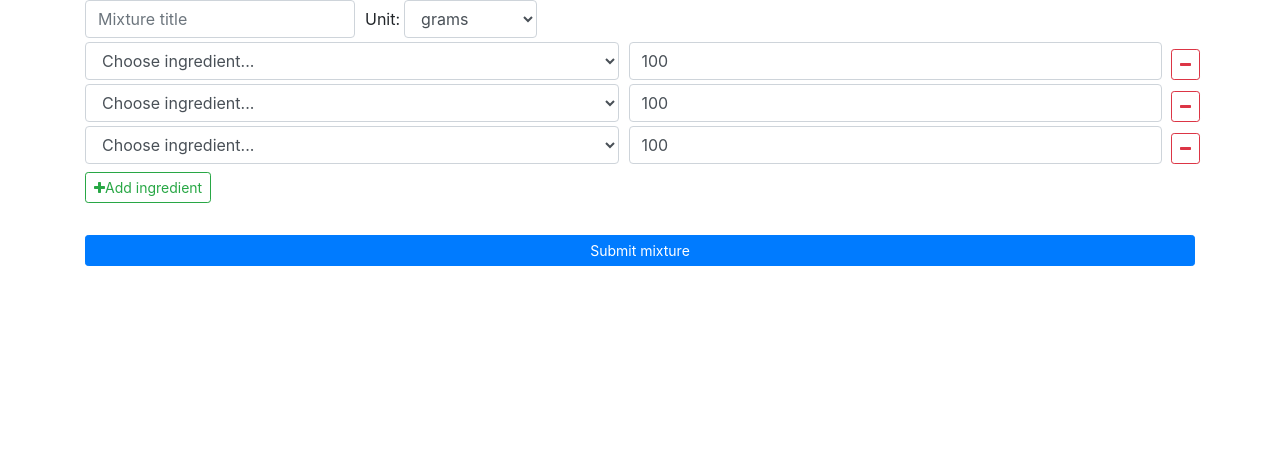
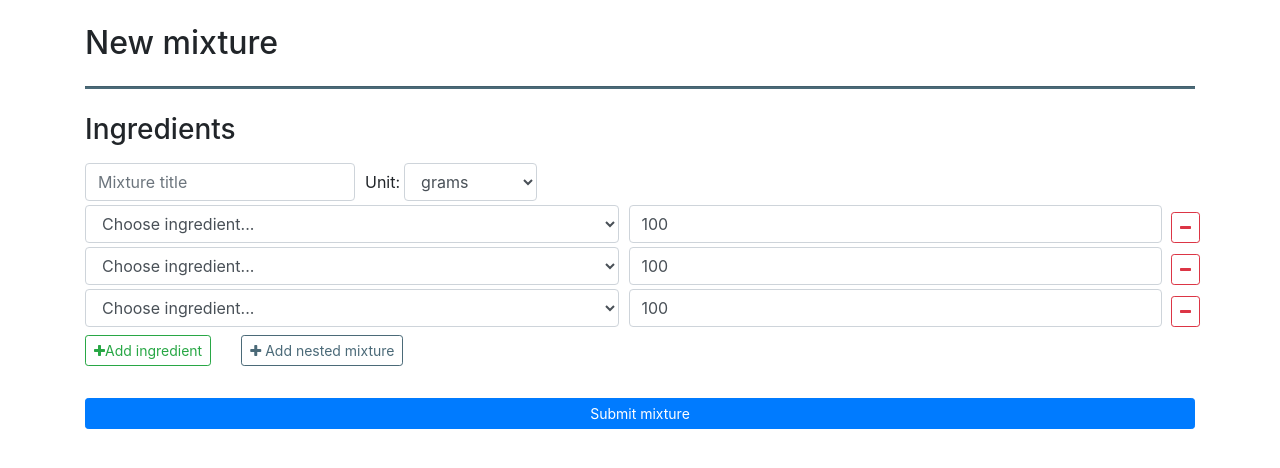
Before and after one commit to kodemartin/breadhacks, a Django app: page /recipes/mixture/new/ in a window 1280 px wide. Shown: the top 468 px of the page. Run offline with Django 3.2, Linux system fonts and the light colour scheme; data that the repository does not hold is empty; style sheets or scripts are compiled from the project's sources; parts of the project's set-up code (start-up, migrations or seed data) failed here and were passed over; some libraries are stand-ins or nearby versions.

Commit message:
Add MixtureNewView and MixturePreview

```diff
--- a/recipes/templates/mixtures/new.html
+++ b/recipes/templates/mixtures/new.html
@@ -3,9 +3,22 @@
 {% load widget_tweaks %}
 
 {% block content %}
+<link rel="stylesheet" type="text/css" href="{% static 'recipes/css/style.css' %}">
+
 <div class='container'>
 <form action="/recipes/mixture/new/" method="post">
     {% csrf_token %}
+    <div class='row'>
+        <div class='col mt-4'>
+            <h2>New mixture</h2>
+        </div>
+    </div>
+    <hr>
+    <div class='row'>
+        <div class='col my-2'>
+            <h3>Ingredients</h2>
+        </div>
+    </div>
     <div class='partial-mixture-template'>
         <div class='form-row'>
             <div class='col-3'>
@@ -42,10 +55,35 @@
                     </button>
                 </div>
             {% endfor %}
+            <div class='form-row mt-1 nested-mixture hidden'>
+                <div class='col'>
+                    {{nested_mixture_template.mixture.errors}}
+                    <label class="sr-only" for={{nested_mixture_template.mixture.id_for_label}}>
+                        {{nested_mixture_template.mixture.label}}
+                    </label>
+                    {{nested_mixture_template.mixture|add_class:"form-control mr-1 nm-field"}}
+                </div>
+                <div class='col'>
+                    {{nested_mixture_template.quantity.errors}}
+                    <label class="sr-only" for={{nested_mixture_template.quantity.id_for_label}}>
+                        {{nested_mixture_template.quantity.label}}
+                    </label>
+                    {{nested_mixture_template.quantity|add_class:"form-control mr-1 nm-field"}}
+                </div>
+                <button class='btn btn-outline-danger btn-sm remove-nested
+                mt-auto ml-1'>
+                    <span class='fa fa-minus'></span>
+                </button>
+            </div>
             <div class='row'>
-                <div class='col-2'>
+                <div class='col-auto'>
                 <button class="btn btn-outline-success btn-sm add-ingredient my-2">
                     <span class='fa fa-plus'></span>Add ingredient
+                </button>
+                </div>
+                <div class='col-auto'>
+                <button class="btn btn-outline-info btn-sm add-nested my-2">
+                    <span class='fa fa-plus mr-1'></span>Add nested mixture
                 </button>
                 </div>
             </div>
@@ -62,4 +100,5 @@
 </div>
 
 <script type='text/javascript' src="{% static 'mixtures/js/ingredients.js' %}"></script>
+<script type='text/javascript' src="{% static 'recipes/js/add_nested_mixture.js' %}"></script>
 {% endblock %}
--- a/recipes/urls.py
+++ b/recipes/urls.py
@@ -5,9 +5,10 @@ from . import views
 urlpatterns = [
     re_path(r'^ingredients/(?:$|index/$)', views.list_ingredients,
             name='ingredients-index'),
-    path('mixture/new/', views.add_new_mixture, name='mixture-new'),
+    path('mixture/new/', views.NewMixtureView.as_view(), name='mixture-new'),
     path('mixture/load/', views.load_mixture, name='mixture-load'),
-    path('mixture/preview', views.mixture_preview, name='mixture-preview'),
+    path('mixture/preview', views.MixturePreview.as_view(),
+         name='mixture-preview'),
     path('mixture/list/partial/', views.list_partial_mixtures,
          name='mixture-list-partial'),
     path('mixture/list/ingredients', views.list_mixture_ingredients,
--- a/recipes/views.py
+++ b/recipes/views.py
@@ -14,8 +14,8 @@ from .forms import (NestedMixtureForm, MixtureForm, IngredientFormSet,
 from .models import Ingredient, Mixture, Recipe
 
 
-__all__ = ['list_ingredients', 'add_new_mixture', 'RecipeFormView',
-           'mixture_preview']
+__all__ = ['list_ingredients', 'NewMixtureView', 'RecipeFormView',
+           'MixturePreview']
 
 
 logging.basicConfig(level=logging.DEBUG)
@@ -39,31 +39,97 @@ def list_ingredients(request):
     return render(request, 'ingredients/list.html', context)
 
 
-def add_new_mixture(request):
-    if request.method == 'POST':
-        form = MixtureForm(request.POST)
-        formset = IngredientFormSet(request.POST)
-        if all([form.is_valid(), formset.is_valid()]):
-            ingredient_quantity = {}
-            for f in formset:
-                ingredient = Ingredient.objects.get(id=f['ingredient'].value())
-                ingredient_quantity[ingredient] = int(f['quantity'].value())
-            mixture = Mixture.new(
-                title=form['title'].value(), unit=form['unit'].value(),
-                ingredient_quantity=ingredient_quantity
-                )
+class LoggedView(View):
+    """Subclass of `View` with a class-level
+    logger cached at first instantiation.
+    """
+    logger = None
 
-            return HttpResponse(
-                f'Congrats. You entered a valid mixture [{mixture.hash32}].'
-                )
-    else:
+    def __init__(self, *args, **kwargs):
+        super().__init__(*args, **kwargs)
+        self.logger = self.logger or logging.getLogger(self.__class__.__name__)
+
+
+class MixtureNestMixin:
+    """Mixin for views that have nested mixture forms."""
+
+    def extract_nested_mixtures(self, request, parent):
+        """Process the POST paylod in the request to
+        extract nested mixtures, represented by
+        a `DynamicLoadableMixtureForm`.
+
+        The mixtures extracted are factored considering
+        the quantity submitted in the form and the
+        total_yield stored in the database.
+
+        :param HttpRequest request:
+        :param str parent: The prefix used in the forms
+            for the parent mixture.
+        :rtype: list(Mixture)
+        """
+        base_prefix = f'{parent}_nested'
+        i = 0
+        nested = []
+        while True:
+            current_prefix = f'{base_prefix}_{i}'
+            current = DynamicLoadableMixtureForm(request.POST,
+                                                 prefix=current_prefix)
+            if not current.is_valid():
+                break
+            m, q = map(current.cleaned_data.get, ('mixture', 'quantity'))
+            m.multiply(q/m.total_yield)
+            nested.append(m)
+            self.logger.debug(f'==> Nested {current_prefix}')
+            self.logger.debug(f'==> Nested {m.ingredient_quantities}')
+            i += 1
+        return nested
+
+
+class NewMixtureView(LoggedView, MixtureNestMixin):
+
+    template_name = 'mixtures/new.html'
+
+    def get(self, request, *args, **kwargs):
         prefix = request.GET.get('prefix')
         form = MixtureForm(prefix=prefix)
         formset = IngredientFormSet(prefix=prefix)
+        mixture_load_pool = Mixture.objects.exclude(title__istartswith='final')
+        nested_mixture_template = DynamicLoadableMixtureForm(
+            queryset=mixture_load_pool, prefix='prefix'
+            )
 
-    return render(request, 'mixtures/new.html', {
-        'formset': formset, 'form': form, 'header': 'Add new mixture'
-        })
+        return render(request, 'mixtures/new.html', {
+            'formset': formset, 'form': form, 'header': 'Add new mixture',
+            'nested_mixture_template': nested_mixture_template
+            })
+
+    def post(self, request, *args, **kwargs):
+        form = MixtureForm(request.POST)
+        formset = IngredientFormSet(request.POST)
+        nested = self.extract_nested_mixtures(request, 'form')
+        if all([form.is_valid(), formset.is_valid()]):
+            ingredient_quantity = []
+            for f in formset:
+                ingredient_quantity.append(list(map(f.cleaned_data.get,
+                                               ('ingredient', 'quantity'))))
+            try:
+                with transaction.atomic():
+                    mixture = Mixture.new(
+                        title=form.cleaned_data['title'], unit=form.cleaned_data['unit'],
+                        ingredient_quantity=ingredient_quantity, mixtures=nested
+                        )
+                factor = 1.
+            except IntegrityError:
+                aggregate = Mixture.aggregate_ingredient_quantities(
+                    ingredient_quantity, *[m.ingredient_quantities for m in nested]
+                    )
+                hash32 = Mixture.evaluate_hash_static(aggregate)
+                mixture = Mixture.get_by_key(hash32)
+                factor = mixture.evaluate_factor(aggregate)
+
+            redirect_url = reverse('mixture-preview')
+            params = urlencode({'key': mixture.id, 'factor': factor})
+            return redirect(f'{redirect_url}?{params}')
 
 
 def load_mixture(request):
@@ -82,15 +148,29 @@ def load_mixture(request):
         })
 
 
-class LoggedView(View):
-    """Subclass of `View` with a class-level
-    logger cached at first instantiation.
-    """
-    logger = None
+class MixturePreview(LoggedView):
 
-    def __init__(self, *args, **kwargs):
-        super().__init__(*args, **kwargs)
-        self.logger = self.logger or logging.getLogger(self.__class__.__name__)
+    template_name = 'mixtures/preview.html'
+
+    def get(self, request, *args, **kwargs):
+        mixture = Mixture.get_by_key(request.GET['key'])
+        mixture_factor = float(request.GET.get('factor', '1.'))
+        expand_nests = int(request.GET.get('expand_nests', 0))
+        nested = [m.multiply(f*mixture_factor)
+                  for m, f in mixture.iter_mixture_factor()]
+        mixture.multiply(mixture_factor)
+        if not nested or expand_nests:
+            nested = None
+        else:
+            mixture.ingredient_quantities = mixture.iter_ingredient_quantities(
+                include_nested=False, factor=mixture_factor
+                )
+
+        return render(request, self.template_name, {
+            'mixture': mixture, 'nested': nested,
+            'header': f'Mixture: {mixture.title}',
+            'expand_nests': expand_nests or None
+            })
 
 
 class RecipePreview(LoggedView):
@@ -111,7 +191,7 @@ class RecipePreview(LoggedView):
             })
 
 
-class RecipeFormView(LoggedView):
+class RecipeFormView(LoggedView, MixtureNestMixin):
     template_name = 'new.html'
 
     def __init__(self, *args, **kwargs):
@@ -162,25 +242,6 @@ class RecipeFormView(LoggedView):
         params = urlencode({'key': recipe.id, 'factor': factor})
         return redirect(f'{redirect_url}?{params}')
 
-    def extract_nested_mixtures(self, request, parent='overall'):
-        base_prefix = f'{parent}_nested'
-        i = 0
-        nested = []
-        while True:
-            current_prefix = f'{base_prefix}_{i}'
-            current = DynamicLoadableMixtureForm(request.POST,
-                                                 prefix=current_prefix)
-            if not current.is_valid():
-                break
-            m, q = map(current.cleaned_data.get, ('mixture', 'quantity'))
-            m.multiply(q/m.total_yield)
-            nested.append(m)
-            self.logger.debug(f'==> Nested {current_prefix}')
-            self.logger.debug(f'==> Nested {m.ingredient_quantities}')
-            i += 1
-        self.nested['overall'] = nested
-        return nested
-
     def validate_overall_data(self, request):
         """Validate the title, unit of the recipe,
         and the ingredients of the overall formula.
@@ -206,7 +267,7 @@ class RecipeFormView(LoggedView):
         self.title = recipe_form.cleaned_data['title']
         self.unit = recipe_form.cleaned_data['unit']
         self.ingredients = list(overall_formula.generate_cleaned_data())
-        self.extract_nested_mixtures(request)
+        self.nested['overall'] = self.extract_nested_mixtures(request, 'overall')
 
     def extract_mixtures(self, request, prefix):
         """Traverse the transmitted forms in the request, to
@@ -345,12 +406,6 @@ class RecipeFormView(LoggedView):
                               nested=self.nested)
 
 
-def mixture_preview(request):
-    # TODO: Hanlde POST requests
-    key = request.GET['key']
-    mixture = get_object_or_404(Mixture, Q(id=key) | Q(hash32=key))
-    return HttpResponse(f'Mixture [{mixture.id}-{mixture.hash32}]')
-
 def list_partial_mixtures(request):
     term = request.GET.get('q', '')
     results = [m.title for m in Mixture.objects.filter(title__startswith=term)]
```
